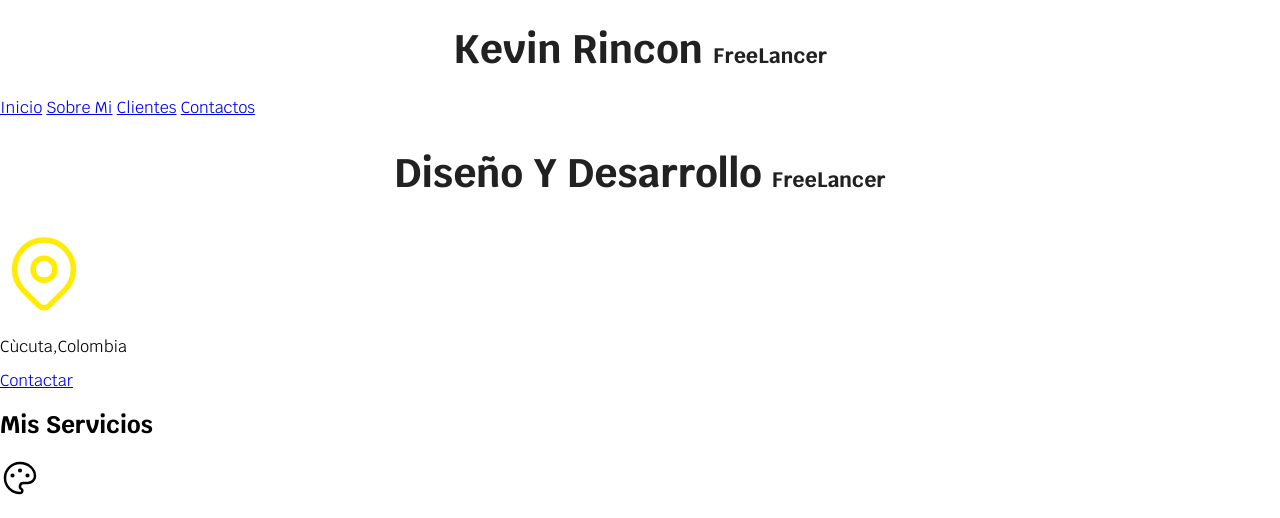
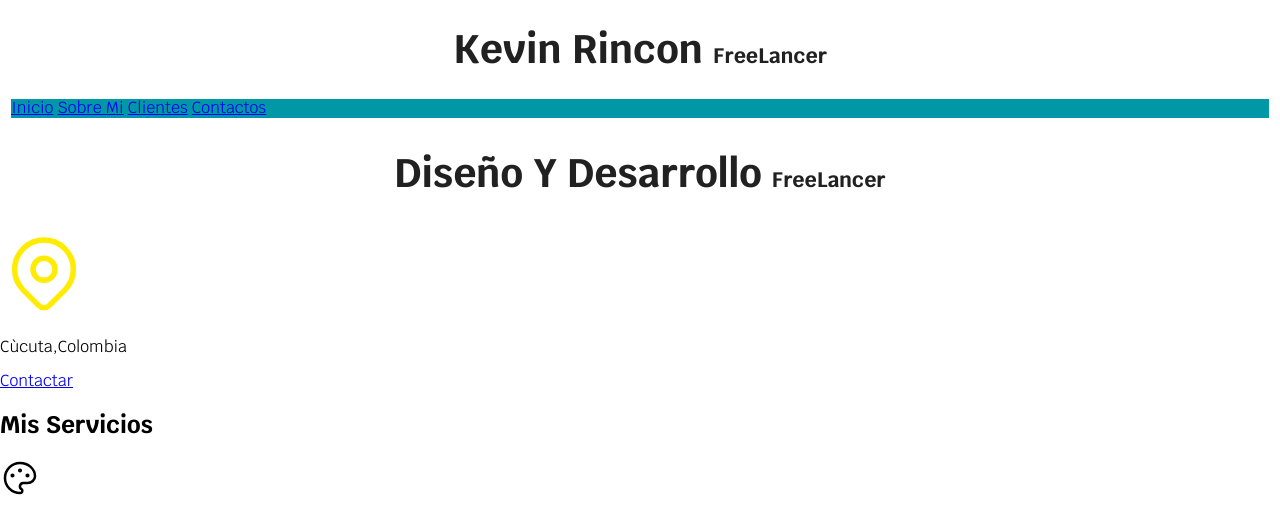
Before and after one commit to KevinGibram/freelancer_inicio, a plain HTML site: page index.html in a window 1280 px wide. Shown: the top 518 px of the page. Drawn offline with Linux system fonts and the light colour scheme.

Commit message:
se le dio color a la barra de navegacion

```diff
--- a/css/styles.css
+++ b/css/styles.css
@@ -24,3 +24,15 @@ body{
 .titulo span{
     font-size: 2rem;
 }
+.contenedor{
+    width: 120rem;
+    margin: 0 auto;
+}
+
+.navegacion-principal{
+    background-color: var(--secundario);
+}
+
+.nav-bg{
+    background-color: var(--secundario);
+}
--- a/index.html
+++ b/index.html
@@ -16,12 +16,15 @@
     <header>
         <h1 class="titulo">Kevin Rincon <span>FreeLancer</span></h1>
     </header>
-    <nav>
-        <a href="&">Inicio</a>
-        <a href="&">Sobre Mi</a>
-        <a href="&">Clientes</a>
-        <a href="nosotros.html">Contactos</a>
-    </nav>
+
+    <div class="nad-bg">
+        <nav class="navegacion-principal contenedor">
+            <a href="&">Inicio</a>
+            <a href="&">Sobre Mi</a>
+            <a href="&">Clientes</a>
+            <a href="nosotros.html">Contactos</a>
+        </nav>
+    </div>
 
     <section>
         <h2 class="titulo">Diseño Y Desarrollo <span>FreeLancer</span></h2>
```
